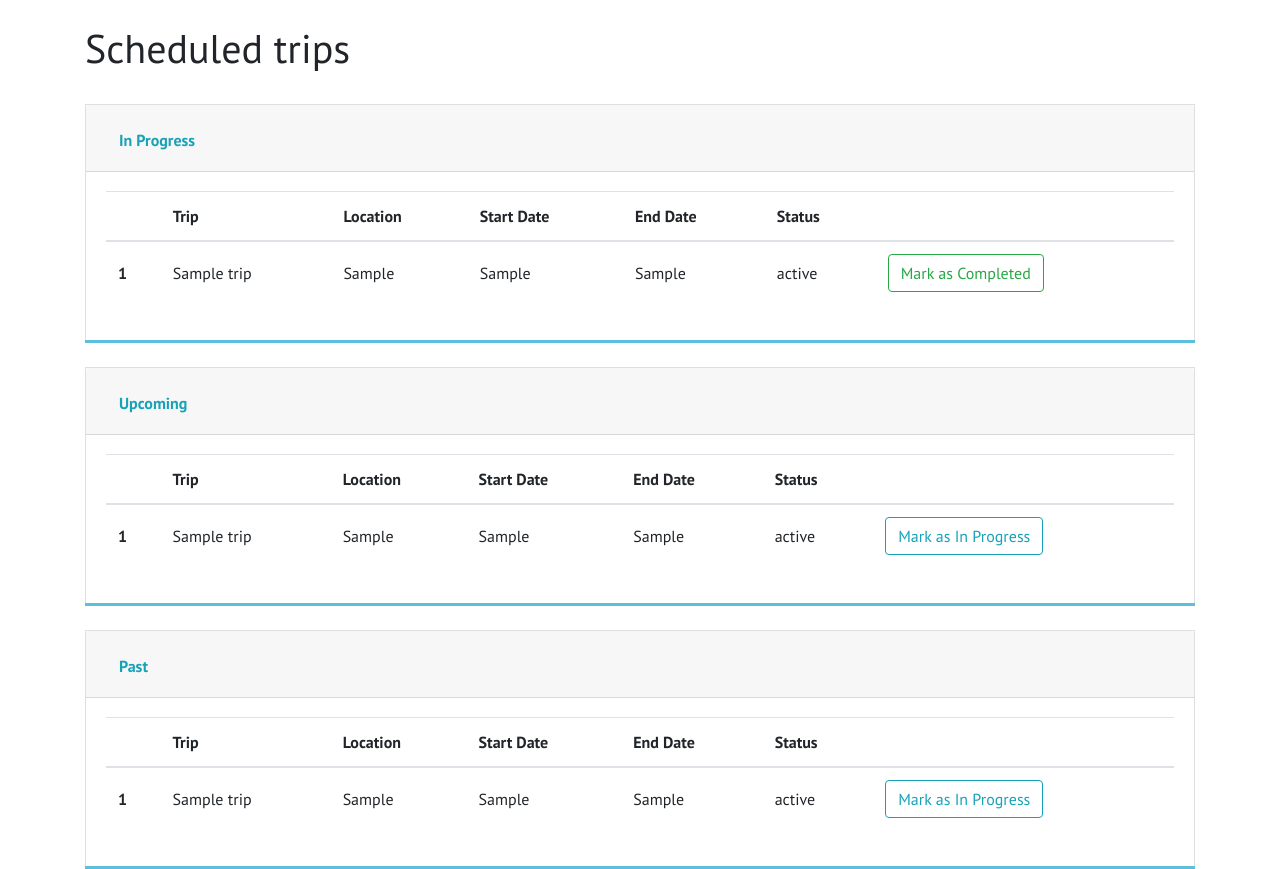
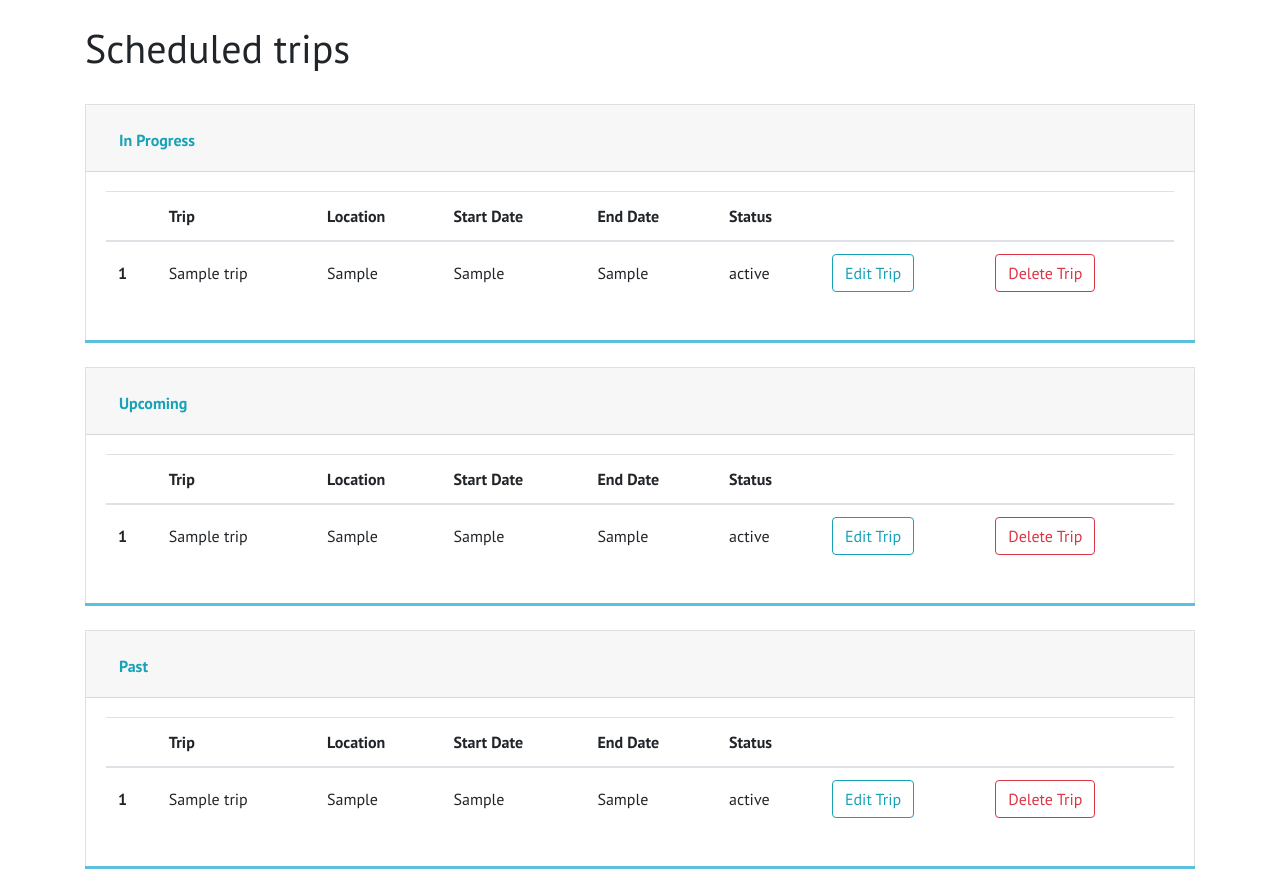
Before and after one commit to srivardhansajja/stay-safe, a Django app: template templates/trip_view.html in a window 1280 px wide. Shown: the part 56-925 px from the top of the page. Run offline with Django 3.2, Linux system fonts and the light colour scheme; the template is opened without the code that fills it: most values are stand-ins (such as "Sample title", 1, 10 or a date in 2020); some libraries are stand-ins or nearby versions.

Commit message:
Added update and delete trip views/buttons/routes

```diff
--- a/templates/trip_view.html
+++ b/templates/trip_view.html
@@ -12,12 +12,14 @@
         <div class="card">
             <div class="card-header" id="headingThree">
                 <h2 class="mb-0">
-              <button class="btn btn-link text-info" type="button" data-toggle="collapse" data-target="#collapseThree" aria-expanded="true" aria-controls="collapseThree">
+                    <button class="btn btn-link text-info" type="button" data-toggle="collapse"
+                            data-target="#collapseThree" aria-expanded="true" aria-controls="collapseThree">
                         <b>In Progress</b>
                     </button>
                 </h2>
             </div>
-          <div id="collapseThree" class="collapse show" aria-labelledby="headingThree" data-parent="#accordionExample3">
+            <div id="collapseThree" class="collapse show" aria-labelledby="headingThree"
+                 data-parent="#accordionExample3">
                 <div class="card-body">
                     <table class="table table-hover">
                         <thead>
@@ -29,21 +31,28 @@
                             <th scope="col">End Date</th>
                             <th scope="col">Status</th>
                             <th scope="col"></th>
+                            <th scope="col"></th>
                         </tr>
                         </thead>
                         {% for trip in trips.in_progress %}
                             <tbody>
                             <tr>
                                 <th scope="row">{{ forloop.counter }}</th>
-                                <td >{{ trip.trip_name }}</td>
+                                <td>{{ trip.trip_name }}</td>
                                 <td>{{ trip.trip_location }}</td>
                                 <td>{{ trip.trip_start }}</td>
                                 <td>{{ trip.trip_end }}</td>
                                 <td>{{ trip.trip_status }}</td>
                                 <td>
-                                    <a href="" class="btn btn-outline-success btn-md" \
+                                    <a href="{% url 'trip_edit' trip.pk %}" class="btn btn-outline-info btn-md" \
                                        role="button" aria-pressed="true">
-                                        Mark as Completed
+                                        Edit Trip
+                                    </a>
+                                </td>
+                                <td>
+                                    <a href="{% url 'trip_delete' trip.pk %}" class="btn btn-outline-danger btn-md" \
+                                       role="button" aria-pressed="true">
+                                        Delete Trip
                                     </a>
                                 </td>
                             </tr>
@@ -59,7 +68,8 @@
         <div class="card">
             <div class="card-header" id="headingOne">
                 <h2 class="mb-0">
-              <button class="btn btn-link text-info" type="button" data-toggle="collapse" data-target="#collapseOne" aria-expanded="true" aria-controls="collapseOne">
+                    <button class="btn btn-link text-info" type="button" data-toggle="collapse"
+                            data-target="#collapseOne" aria-expanded="true" aria-controls="collapseOne">
                         <b>Upcoming</b>
                     </button>
                 </h2>
@@ -77,21 +87,28 @@
                             <th scope="col">End Date</th>
                             <th scope="col">Status</th>
                             <th scope="col"></th>
+                            <th scope="col"></th>
                         </tr>
                         </thead>
                         {% for trip in trips.upcoming %}
                             <tbody>
                             <tr>
                                 <th scope="row">{{ forloop.counter }}</th>
-                                <td >{{ trip.trip_name }}</td>
+                                <td>{{ trip.trip_name }}</td>
                                 <td>{{ trip.trip_location }}</td>
                                 <td>{{ trip.trip_start }}</td>
                                 <td>{{ trip.trip_end }}</td>
                                 <td>{{ trip.trip_status }}</td>
                                 <td>
-                                    <a href="" class="btn btn-outline-info btn-md" \
+                                    <a href="{% url 'trip_edit' trip.pk %}" class="btn btn-outline-info btn-md" \
                                        role="button" aria-pressed="true">
-                                        Mark as In Progress
+                                        Edit Trip
+                                    </a>
+                                </td>
+                                <td>
+                                    <a href="{% url 'trip_delete' trip.pk %}" class="btn btn-outline-danger btn-md" \
+                                       role="button" aria-pressed="true">
+                                        Delete Trip
                                     </a>
                                 </td>
                             </tr>
@@ -107,7 +124,8 @@
         <div class="card">
             <div class="card-header" id="headingTwo">
                 <h2 class="mb-0">
-                <button class="btn btn-link collapsed text-info" type="button" data-toggle="collapse" data-target="#collapseTwo" aria-expanded="false" aria-controls="collapseTwo">
+                    <button class="btn btn-link collapsed text-info" type="button" data-toggle="collapse"
+                            data-target="#collapseTwo" aria-expanded="false" aria-controls="collapseTwo">
                         <b>Past</b>
                     </button>
                 </h2>
@@ -124,21 +142,28 @@
                             <th scope="col">End Date</th>
                             <th scope="col">Status</th>
                             <th scope="col"></th>
+                            <th scope="col"></th>
                         </tr>
                         </thead>
                         {% for trip in trips.past %}
                             <tbody>
                             <tr>
                                 <th scope="row">{{ forloop.counter }}</th>
-                                <td >{{ trip.trip_name }}</td>
+                                <td>{{ trip.trip_name }}</td>
                                 <td>{{ trip.trip_location }}</td>
                                 <td>{{ trip.trip_start }}</td>
                                 <td>{{ trip.trip_end }}</td>
                                 <td>{{ trip.trip_status }}</td>
                                  <td>
-                                    <a href="" class="btn btn-outline-info btn-md" \
+                                    <a href="{% url 'trip_edit' trip.pk %}" class="btn btn-outline-info btn-md" \
                                        role="button" aria-pressed="true">
-                                        Mark as In Progress
+                                        Edit Trip
+                                    </a>
+                                </td>
+                                <td>
+                                    <a href="{% url 'trip_delete' trip.pk %}" class="btn btn-outline-danger btn-md" \
+                                       role="button" aria-pressed="true">
+                                        Delete Trip
                                     </a>
                                 </td>
                             </tr>
```
Also changed, not shown: apps/pages/forms.py (+41 -4 lines), apps/pages/urls.py (+9 -1 lines), apps/pages/views.py (+15 -2 lines), templates/trip_delete.html (added, +13 -0 lines), templates/trip_update.html (added, +24 -0 lines). Lines whose indentation alone changed are shown as unchanged.
